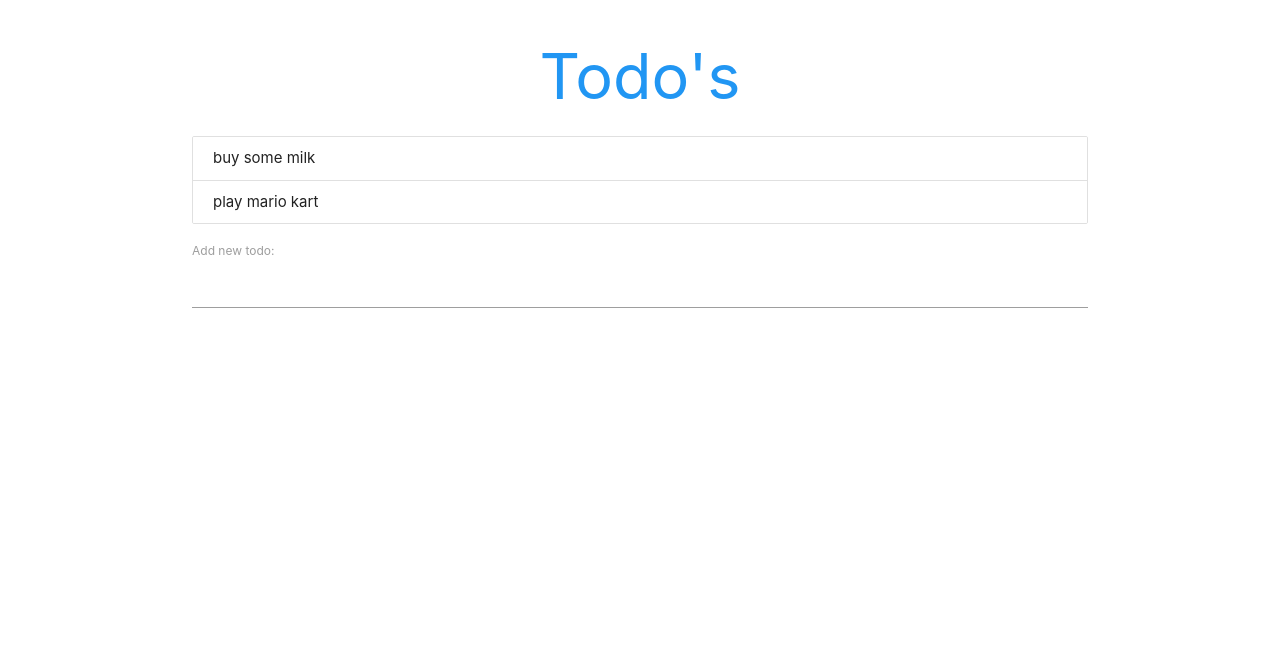
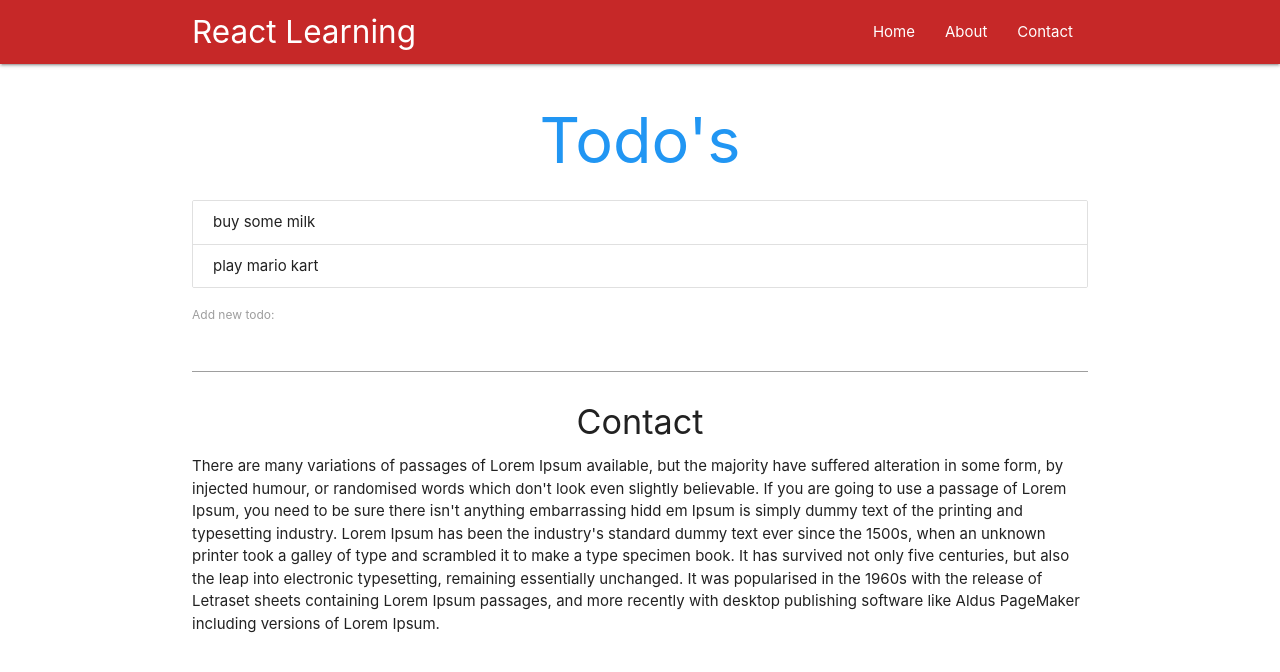
Before and after one commit to moshohel/Todoapp---React, a React (Create React App) app: page /contact in a window 1280 px wide. Shown: the top 672 px of the page. Built offline with nearby package versions, Linux system fonts and the light colour scheme.

Commit message:
Navbar, Home, About, Contact components & React route

```diff
--- a/package.json
+++ b/package.json
@@ -8,6 +8,7 @@
     "@testing-library/user-event": "^7.2.1",
     "react": "^16.13.1",
     "react-dom": "^16.13.1",
+    "react-router-dom": "^5.2.0",
     "react-scripts": "3.4.3"
   },
   "scripts": {
--- a/src/App.js
+++ b/src/App.js
@@ -1,6 +1,11 @@
 import React, { Component } from 'react';
 import Todos from './Todos'
 import AddTodo from './AddForm'
+import Navbar from './Components/Navbar'
+import { BrowserRouter, Route } from 'react-router-dom'
+import Home from './Components/Home'
+import About from './Components/About'
+import Contact from './Components/Contact'
 
 class App extends Component {
   state = {
@@ -26,11 +31,21 @@
   }
   render() {
     return (
-      <div className="todo-app container">
-        <h1 className="center blue-text">Todo's</h1>
-        <Todos todos={this.state.todos} deleteTodo={this.deleteTodo} />
-        <AddTodo addTodo={this.addTodo} />
-      </div>
+      <BrowserRouter>
+        <div className="todo-app">
+          <Navbar />
+
+          <div className="todo-app container">
+            <h1 className="center blue-text">Todo's</h1>
+            <Todos todos={this.state.todos} deleteTodo={this.deleteTodo} />
+            <AddTodo addTodo={this.addTodo} />
+          </div>
+          <Route exact path='/' component={Home} />
+          <Route path='/about' component={About} />
+          <Route path='/contact' component={Contact} />
+        </div>
+      </BrowserRouter>
+
     );
   }
 }
--- /dev/null
+++ b/src/Components/About.js
@@ -0,0 +1,12 @@
+import React from 'react'
+
+const About = () => {
+    return (
+        <div className="container">
+            <h4 className="center"> About </h4>
+            <p>It is a long established fact that a reader will be distracted by the readable content of a page when looking at its layout. The point of using Lorem Ipsum is that it has a more-or-less normal distribution of letters, as opposed to using 'Content here, content here', making it look like readable English. Many desktop publishing packages and web page editors now use Lorem Ipsum as their default model text, and a search for 'lorem ipsum' will uncover many web sites still in their infancy. Various versions have evolved over the years, sometimes by accident, sometimes on purpose (injected humour and the like) em Ipsum is simply dummy text of the printing and typesetting industry. Lorem Ipsum has been the industry's standard dummy text ever since the 1500s, when an unknown printer took a galley of type and scrambled it to make a type specimen book. It has survived not only five centuries, but also the leap into electronic typesetting, remaining essentially unchanged. It was popularised in the 1960s with the release of Letraset sheets containing Lorem Ipsum passages, and more recently with desktop publishing software like Aldus PageMaker including versions of Lorem Ipsum.</p>
+        </div>
+    )
+}
+
+export default About
--- /dev/null
+++ b/src/Components/Contact.js
@@ -0,0 +1,12 @@
+import React from 'react'
+
+const Contact = () => {
+    return (
+        <div className="container">
+            <h4 className="center"> Contact </h4>
+            <p>There are many variations of passages of Lorem Ipsum available, but the majority have suffered alteration in some form, by injected humour, or randomised words which don't look even slightly believable. If you are going to use a passage of Lorem Ipsum, you need to be sure there isn't anything embarrassing hidd  em Ipsum is simply dummy text of the printing and typesetting industry. Lorem Ipsum has been the industry's standard dummy text ever since the 1500s, when an unknown printer took a galley of type and scrambled it to make a type specimen book. It has survived not only five centuries, but also the leap into electronic typesetting, remaining essentially unchanged. It was popularised in the 1960s with the release of Letraset sheets containing Lorem Ipsum passages, and more recently with desktop publishing software like Aldus PageMaker including versions of Lorem Ipsum.</p>
+        </div>
+    )
+}
+
+export default Contact
--- /dev/null
+++ b/src/Components/Home.js
@@ -0,0 +1,12 @@
+import React from 'react'
+
+const Home = () => {
+    return (
+        <div className="container">
+            <h4 className="center"> Home </h4>
+            <p>em Ipsum is simply dummy text of the printing and typesetting industry. Lorem Ipsum has been the industry's standard dummy text ever since the 1500s, when an unknown printer took a galley of type and scrambled it to make a type specimen book. It has survived not only five centuries, but also the leap into electronic typesetting, remaining essentially unchanged. It was popularised in the 1960s with the release of Letraset sheets containing Lorem Ipsum passages, and more recently with desktop publishing software like Aldus PageMaker including versions of Lorem Ipsum.</p>
+        </div>
+    )
+}
+
+export default Home
--- /dev/null
+++ b/src/Components/Navbar.js
@@ -0,0 +1,23 @@
+import React from 'react';
+import { Link, NavLink } from 'react-router-dom'
+
+const Navbar = () => {
+    return (
+        <nav className="nav-wrapper red darken-3">
+            <div className="container">
+                <a href="/" className="brand-logo">React Learning</a>
+                <ul className="right">
+                    {/* <li><a href="/">Home</a></li>
+                    <li><a href='/about'>About</a></li>
+                    <li><a href='/contact'>Contact</a></li> */}
+
+                    <li><Link to="/">Home</Link></li>
+                    <li><NavLink to='/about'>About</NavLink></li>
+                    <li><NavLink to='/contact'>Contact</NavLink></li>
+                </ul>
+            </div>
+        </nav>
+    )
+}
+
+export default Navbar
```
Also changed, not shown: 1 other file (tests, documents, lock files or other folders).
